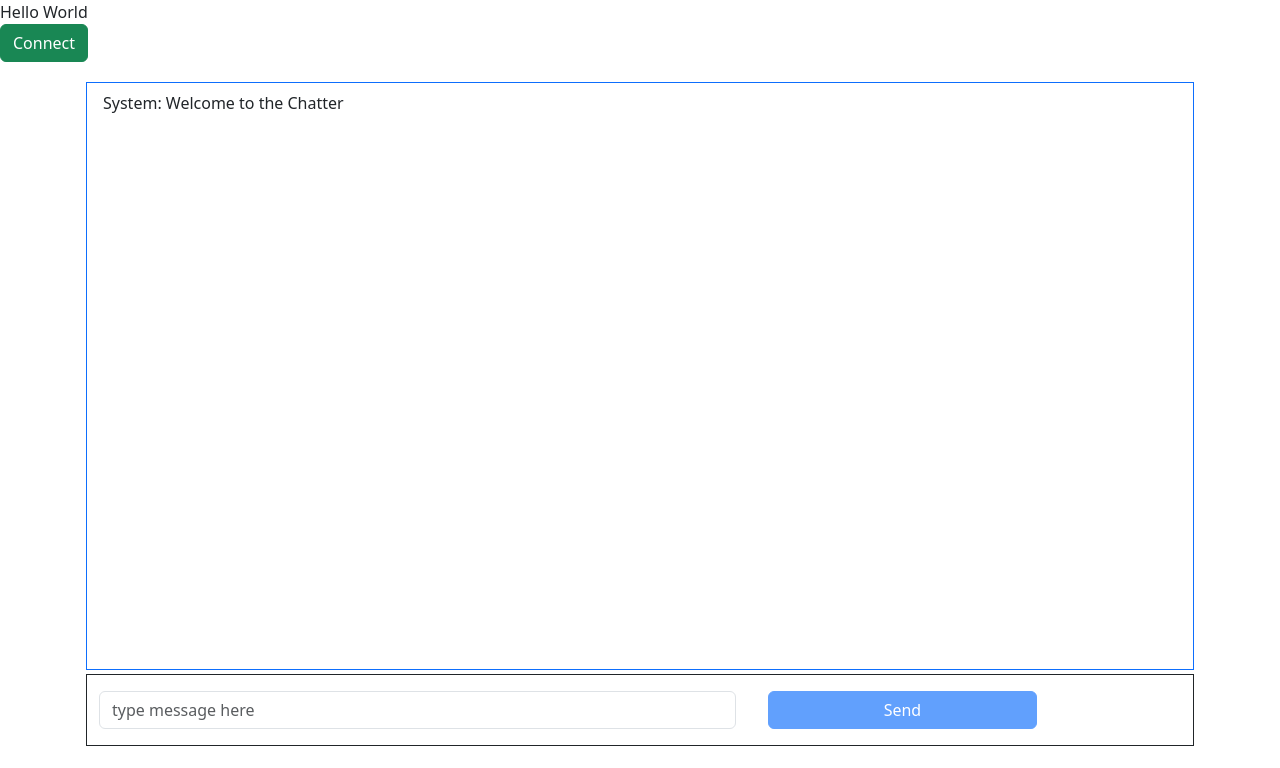
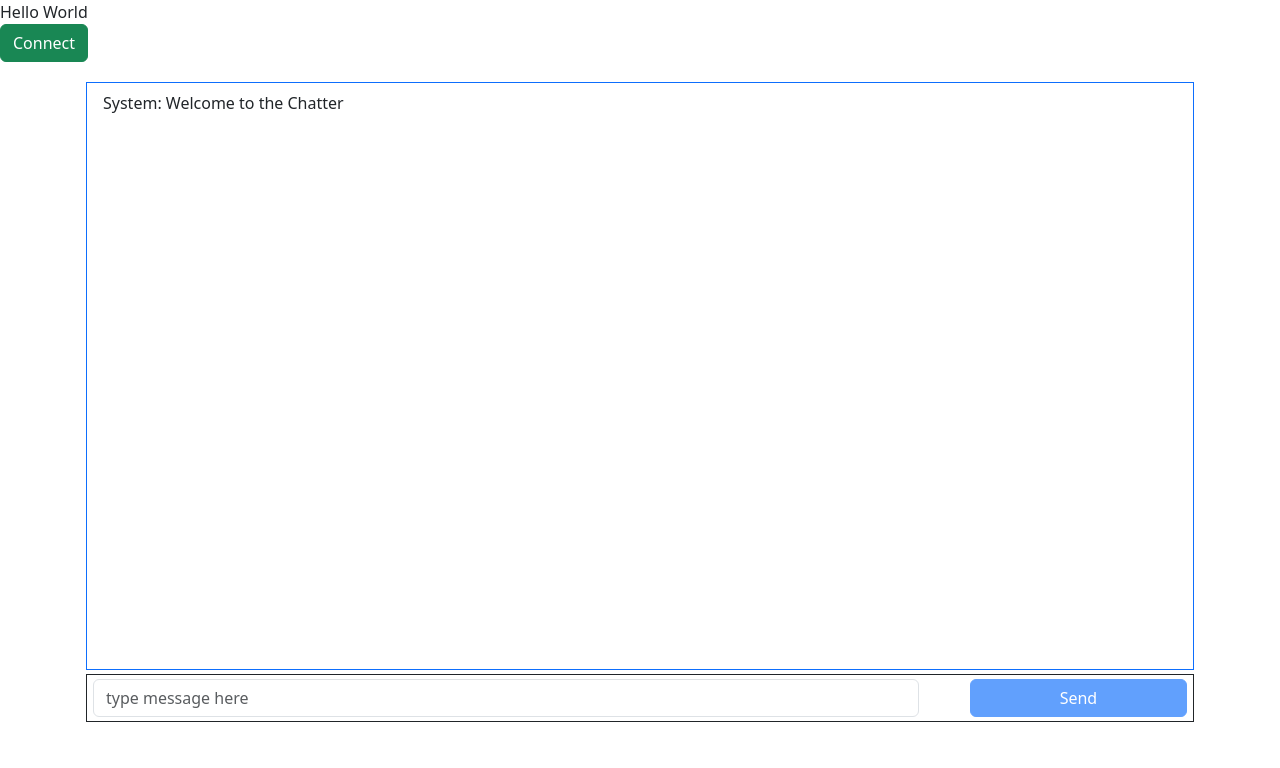
Before and after one commit to Elpidio-Julian/chatroom, a React app: page / in a window 1280 px wide. Built offline with nearby package versions, Linux system fonts and the light colour scheme.

Commit message:
styled send button to fit space better

```diff
--- a/public/index.html
+++ b/public/index.html
@@ -8,7 +8,8 @@
     <link href="https://cdn.jsdelivr.net/npm/bootstrap@5.3.0-alpha3/dist/css/bootstrap.min.css" rel="stylesheet" integrity="sha384-KK94CHFLLe+nY2dmCWGMq91rCGa5gtU4mk92HdvYe+M/SXH301p5ILy+dN9+nJOZ" crossorigin="anonymous">
 
 </head>
-<body>
+<!-- remember iphone 5 and smaller screens may have issues with send button -->
+<body class="overflow-hidden">
     <div id="app"></div>
     <script src="https://cdn.jsdelivr.net/npm/bootstrap@5.3.0-alpha3/dist/js/bootstrap.bundle.min.js" integrity="sha384-ENjdO4Dr2bkBIFxQpeoTz1HIcje39Wm4jDKdf19U8gI4ddQ3GYNS7NTKfAdVQSZe" crossorigin="anonymous"></script>
 </body>
--- a/src/index.js
+++ b/src/index.js
@@ -62,7 +62,7 @@ const App = () => {
       setMessages(messages => [...messages, {message: msg}])
     }
 
-    // socket events
+    // socket event handler
     socket.on('chat message', function(msg) {
       onChatMessage(msg)
     })
@@ -96,8 +96,8 @@ const App = () => {
           </ul>
         </div>
           {/* message box below */}
-          <form id="chatBox" className="row row-cols-md-auto align-items-center border border-dark m-1">
-            <div className="col-md-7 col-7 align-items-center justify-content-center g-2 m-2">
+          <form id="chatBox" className="row row-cols-md-auto align-items-center justify-content-between border border-dark m-1">
+            <div className="col-md-8 col-8 align-items-center justify-content-center g-1 w-75 m-1">
 
               <input
                 type='text'
@@ -110,7 +110,7 @@ const App = () => {
               />
 
             </div>
-            <div className="col-3 col-md-3 g-2 m-3">
+            <div className="col-4 col-md-4 g-1 w-20 m-1">
               {isConnected ? <button
               type="submit"
               className="btn btn-primary w-100"
--- a/src/style.css
+++ b/src/style.css
@@ -0,0 +1,9 @@
+.inline-stretch {
+    inline-size: fit-content;
+}
+.w-20 {
+    width: 20%;
+}
+.overflow-hidden {
+    overflow: hidden;
+}
```
Also changed, not shown: build/asset-manifest.json, build/index.html, build/static/js/main.38591a3a.js.LICENSE.txt (renamed from build/static/js/main.aeab056f.js.LICENSE.txt), 7 other files.
